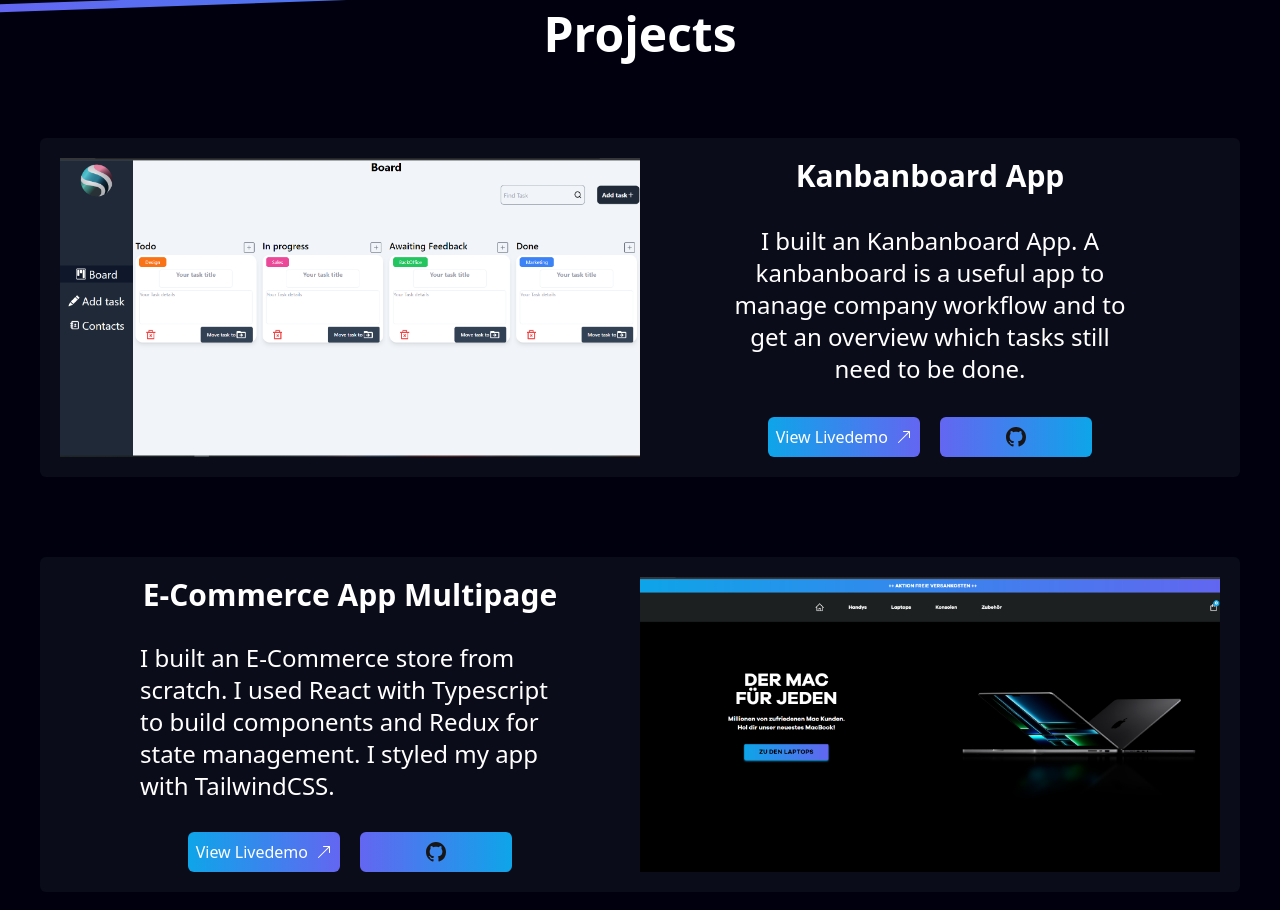
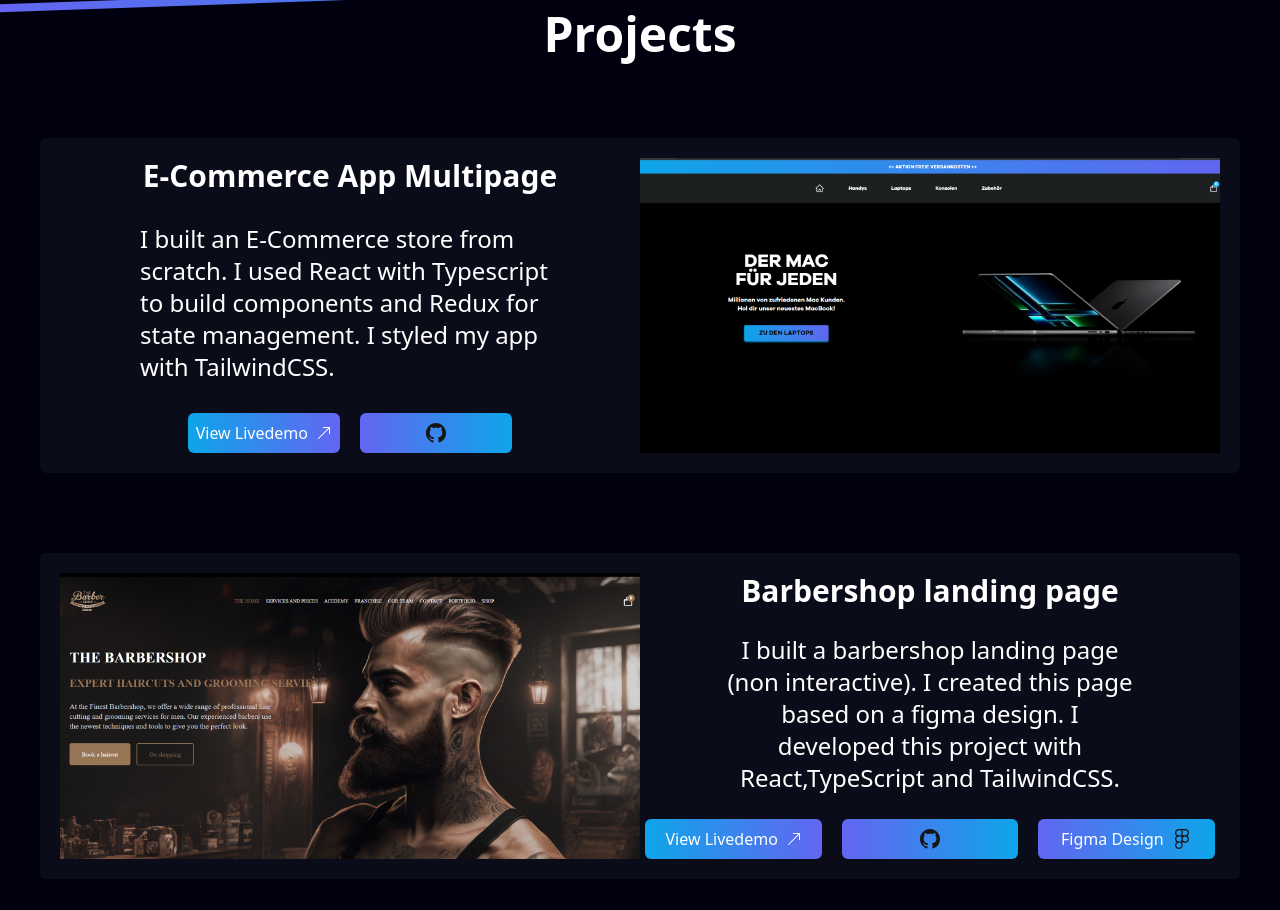
Before and after one commit to danielgen01/Portfolio-Daniel-G, a React (Vite) app: page / in a window 1280 px wide. Shown: the part 1120-2030 px from the top of the page. Built offline with nearby package versions, Linux system fonts and the light colour scheme.

Commit message:
Comment out kanbanbroject

```diff
--- a/src/components/ProjectsBanner.tsx
+++ b/src/components/ProjectsBanner.tsx
@@ -17,7 +17,7 @@ const ProjectsBanner: React.FC = () => {
           </h1>
         </div>
 
-        <Project1 />
+        {/* <Project1 /> */}
         <Project2 />
         <Project3 />
         <Project4 />
```
